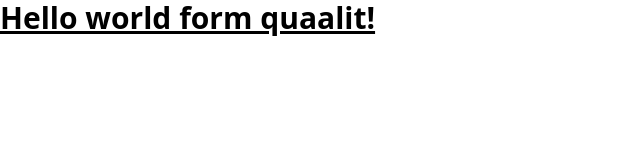
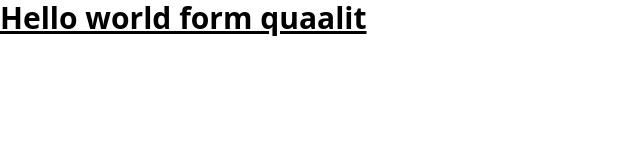
Before and after one commit to quaaly-t/todo, a React (Vite) app in the folder todoApp/: page / in a window 1280 px wide. Shown: the top 160 px of the page, without its empty margins (0-640 px from the left). Built offline with nearby package versions, Linux system fonts and the light colour scheme.

Commit message:
try to commit on quaalyt

```diff
--- a/todoApp/src/App.jsx
+++ b/todoApp/src/App.jsx
@@ -1,7 +1,7 @@
 import "./App.css"
 
 function App() {
-  return <h1 class="text-3xl font-bold underline">Hello world form quaalit!</h1>
+  return <h1 class="text-3xl font-bold underline">Hello world form quaalit</h1>
 }
 
 export default App
```
